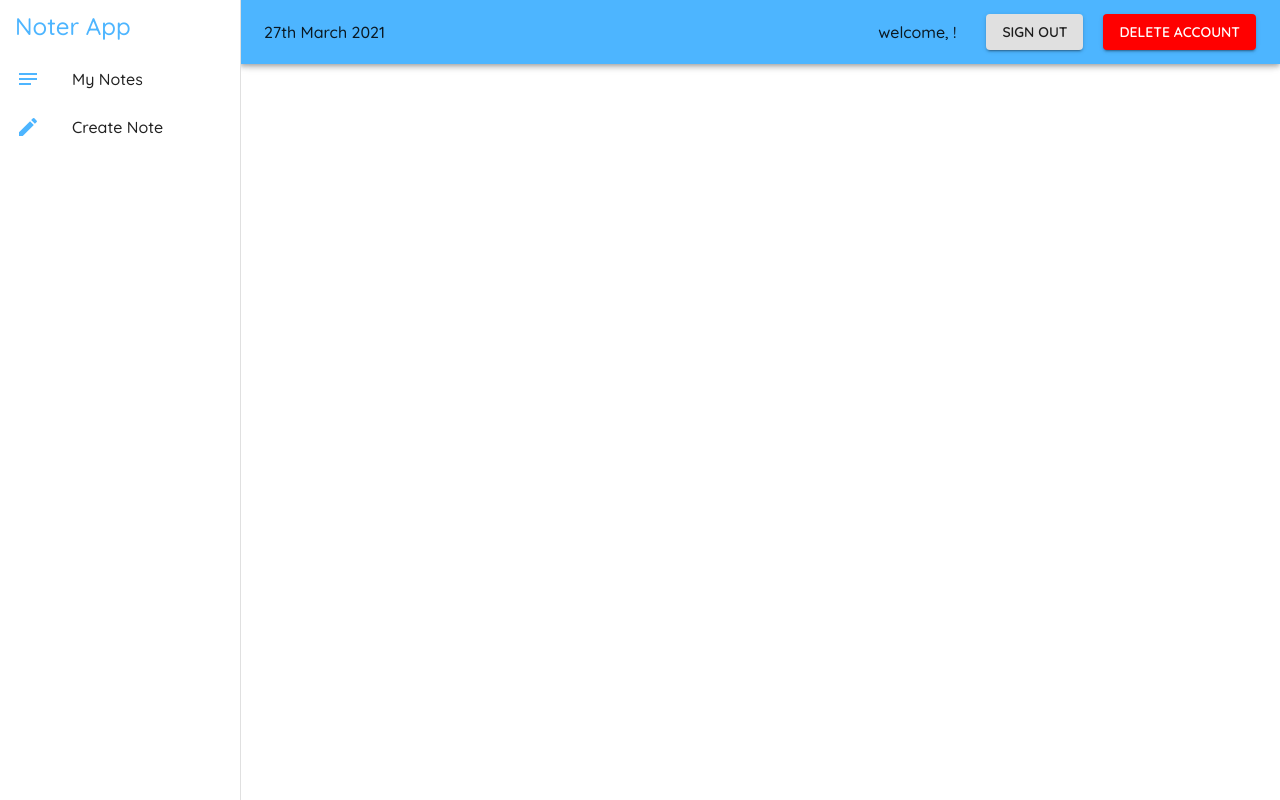
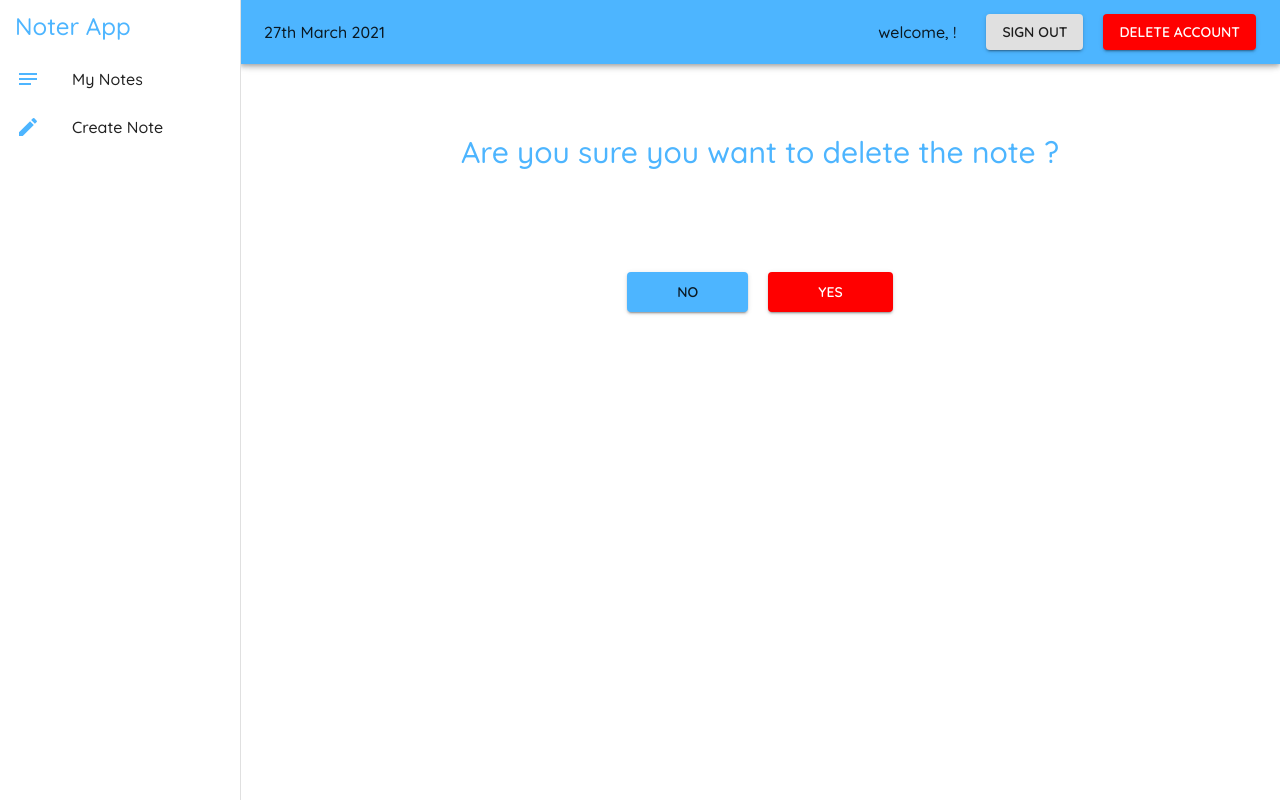
Before and after one commit to 0xcatrovacer/note-app-frontend-material-ui, a React (Create React App) app: page /deletenote/1 in a window 1280 px wide. Built offline with nearby package versions, Linux system fonts and the light colour scheme; no server answers.

Commit message:
added and styled DeleteNote component

```diff
--- a/src/App.js
+++ b/src/App.js
@@ -7,6 +7,7 @@ import Layout from './components/Layout/Layout';
 
 import { createMuiTheme, ThemeProvider } from '@material-ui/core'
 import Register from './components/Signin/Register';
+import DeleteNote from './components/DeleteNote/DeleteNote';
 
 const theme = createMuiTheme({
   palette: {
@@ -49,6 +50,9 @@ const App = () => {
               <Route path="/create">
                 <Create />
               </Route>
+              <Route path='/deletenote/:id'>
+                <DeleteNote />
+              </Route>
             </Layout>
           </Switch>
         </Router>
--- /dev/null
+++ b/src/components/DeleteNote/DeleteNote.js
@@ -0,0 +1,101 @@
+import { Button, Container, makeStyles, Typography } from '@material-ui/core'
+import axios from 'axios'
+import React, { useEffect, useState } from 'react'
+import { useHistory, useParams } from 'react-router'
+
+const useStyles = makeStyles({
+    deletenote: {
+        marginTop: 20,
+        display: 'flex',
+        flexDirection: 'column',
+        alignItems: 'center'
+    },
+    title: {
+        display: 'flex',
+        alignItems: 'center',
+        justifyContent: 'center',
+        marginTop: 40,
+        marginBottom: 100,
+        fontSize: 30
+    },
+    DelButton: {
+        marginLeft: 10,
+        marginRight: 10,
+        paddingLeft: 50,
+        paddingRight: 50,
+        height: 40
+    }
+})
+
+const DeleteNote = () => {
+    const [noteTitle, setNoteTitle] = useState('')
+
+    const classes = useStyles();
+    const history = useHistory();
+
+    const { id } = useParams();
+    const token = localStorage.getItem('token')
+
+    const callfn = async (id) => {
+        await axios.get(`${process.env.REACT_APP_NOTERAPP_BACKEND}/notes/${id}`, {
+            method: 'DELETE',
+            headers: { 'Authorization': `Bearer ${token}` }
+        }).then((res) => {
+            setNoteTitle(res.data.title)
+        }).catch((e) => {
+            console.log(e.message)
+        })
+    }
+
+    useEffect(async () => {
+        await callfn(id)
+    }, [])
+
+    const handleDelete = async (id) => {
+
+        await axios(`${process.env.REACT_APP_NOTERAPP_BACKEND}/notes/${id}`, {
+            method: 'DELETE',
+            headers: { 'Authorization': `Bearer ${token}` }
+        }).then((res) => {
+            console.log(res)
+        }).catch((e) => {
+            console.log(e.message)
+        })
+    }
+
+    return (
+        <Container className={classes.deletenote}>
+            <Typography
+                variant="h5"
+                component="h2"
+                color="primary"
+                className={classes.title}
+                gutterBottom
+            >
+                Are you sure you want to delete the note {noteTitle}?
+            </Typography>
+
+            <div className="DelButtons">
+                <Button
+                    variant='contained'
+                    color='primary'
+                    className={classes.DelButton}
+                    onClick={() => {
+                        history.push('/notes')
+                    }}
+                >
+                    No
+            </Button>
+                <Button
+                    variant='contained'
+                    color='secondary'
+                    className={classes.DelButton}
+                >
+                    Yes
+            </Button>
+            </div>
+        </Container>
+    )
+}
+
+export default DeleteNote
--- a/src/components/NoteCard/NoteCard.js
+++ b/src/components/NoteCard/NoteCard.js
@@ -5,14 +5,18 @@ import CardContent from '@material-ui/core/CardContent'
 import IconButton from '@material-ui/core/IconButton'
 import Typography from '@material-ui/core/Typography';
 import DeleteIcon from '@material-ui/icons/Delete';
+import { useHistory } from 'react-router'
 
-const NoteCard = ({ note, handleDelete }) => {
+const NoteCard = ({ note }) => {
+
+    const history = useHistory()
+
     return (
         <div>
             <Card elevation={1}>
                 <CardHeader
                     action={
-                        <IconButton onClick={() => handleDelete(note._id)}>
+                        <IconButton onClick={() => history.push(`/deletenote/${note._id}`)}>
                             <DeleteIcon color='primary' />
                         </IconButton>
                     }
--- a/src/components/Notes/Notes.js
+++ b/src/components/Notes/Notes.js
@@ -35,22 +35,6 @@ const Notes = () => {
             })
     }
 
-    const handleDelete = async (id) => {
-        const token = localStorage.getItem('token')
-
-        await axios(`${process.env.REACT_APP_NOTERAPP_BACKEND}/notes/${id}`, {
-            method: 'DELETE',
-            headers: { 'Authorization': `Bearer ${token}` }
-        }).then((res) => {
-            console.log(res)
-        }).catch((e) => {
-            console.log(e.message)
-        })
-
-        const newNotes = notes.filter((note) => note.id !== id)
-        setNotes(newNotes)
-    }
-
     const breakpoints = {
         default: 3,
         1100: 2,
@@ -66,7 +50,7 @@ const Notes = () => {
             >
                 {notes && notes.map((note) => (
                     <div key={note._id}>
-                        <NoteCard note={note} handleDelete={handleDelete} />
+                        <NoteCard note={note} />
                     </div>
                 ))}
             </Masonry>
```
